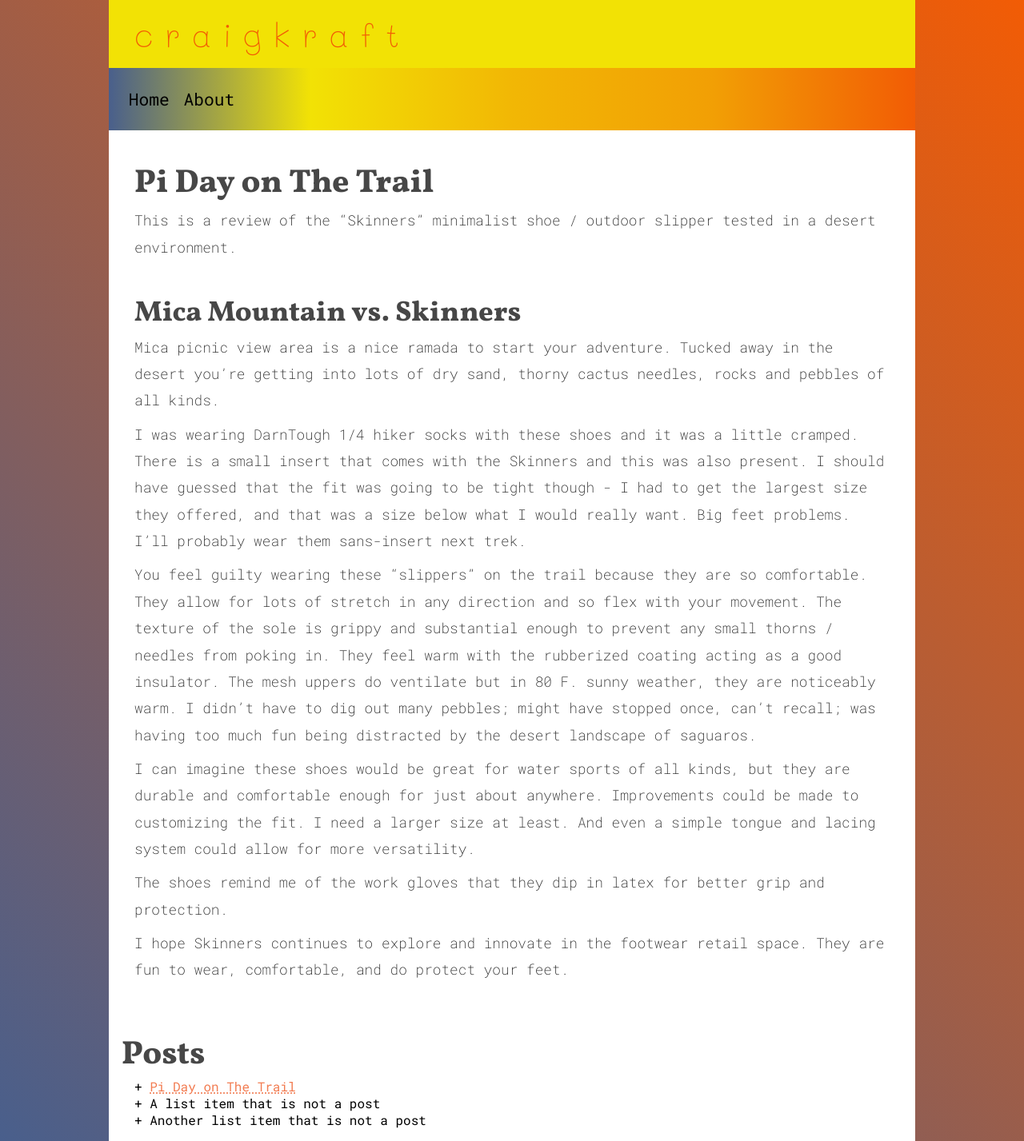
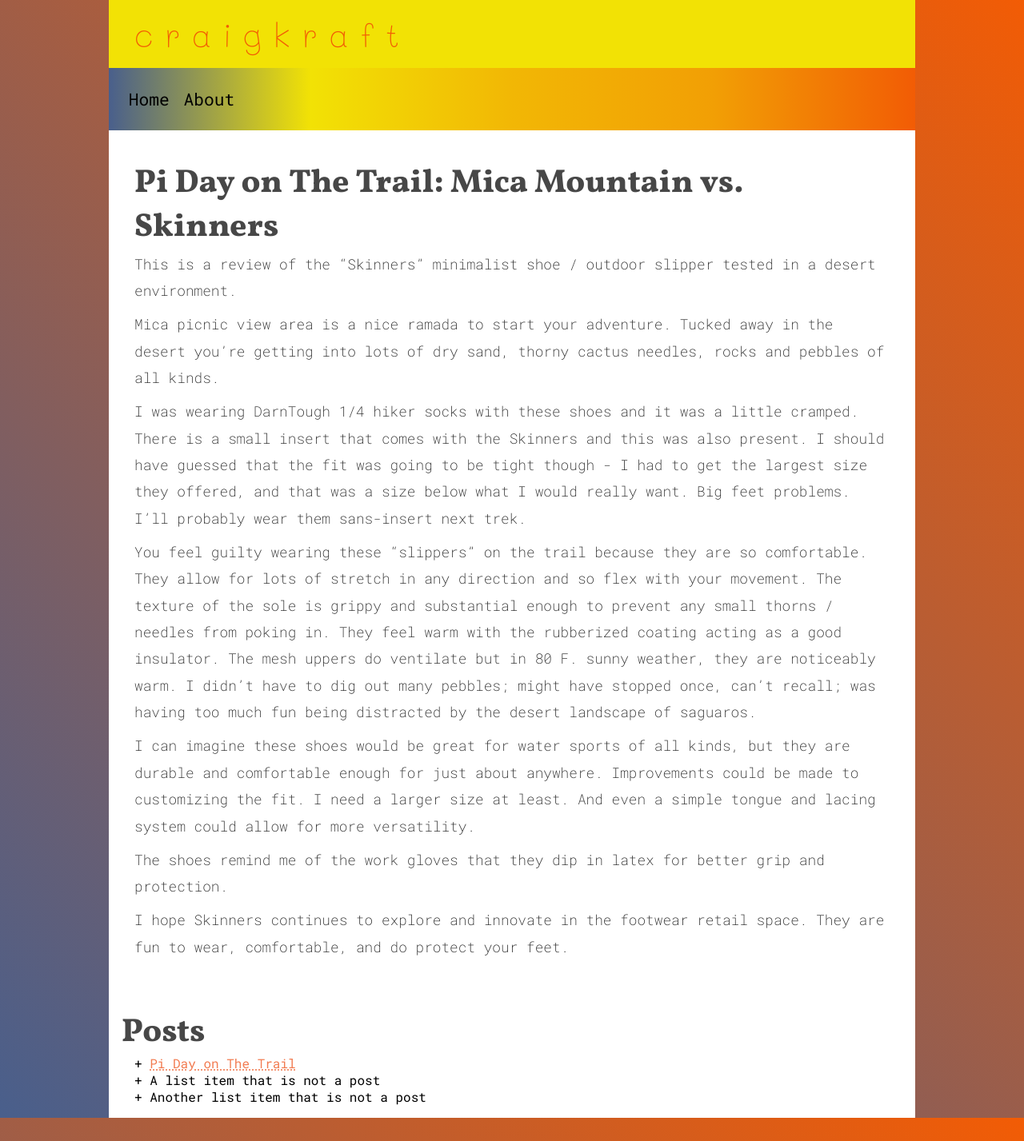
Before and after one commit to craigkraft/craigkraft.github.io, a Jekyll site: the page built from _posts/2021-03-14-Pi-Day-On-the-Trail.md, in a window 1280 px wide. Shown: the whole page at 80% size. Built offline with Jekyll 4.4.1, drawn with Linux system fonts in a browser that asks for light colours.

```diff
--- a/_posts/2021-03-14-Pi-Day-On-the-Trail.md
+++ b/_posts/2021-03-14-Pi-Day-On-the-Trail.md
@@ -3,11 +3,9 @@ layout: default
 title: Pi Day on The Trail
 ---
 
-# Pi Day on The Trail
+# Pi Day on The Trail: Mica Mountain vs. Skinners
 
 This is a review of the "Skinners" minimalist shoe / outdoor slipper tested in a desert environment.
-
-## Mica Mountain vs. Skinners
 
 Mica picnic view area is a nice ramada to start your adventure. Tucked away in the desert you're getting into lots of dry sand, thorny cactus needles, rocks and pebbles of all kinds.
 
```
